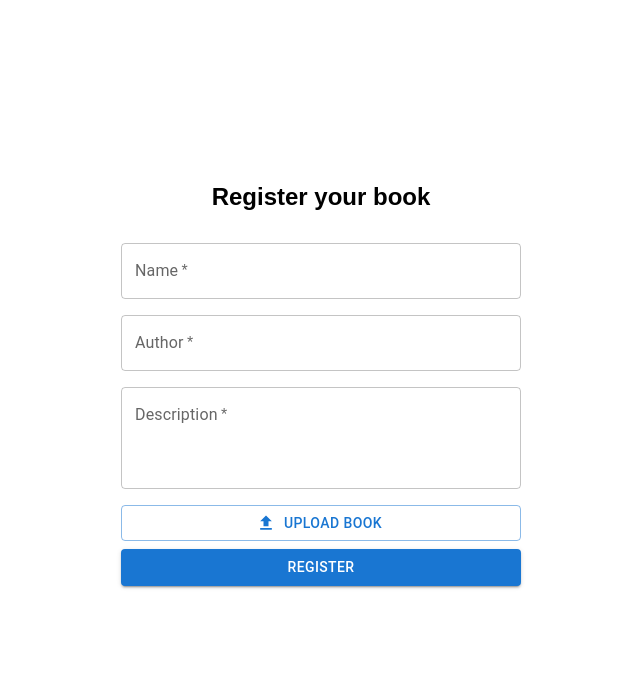
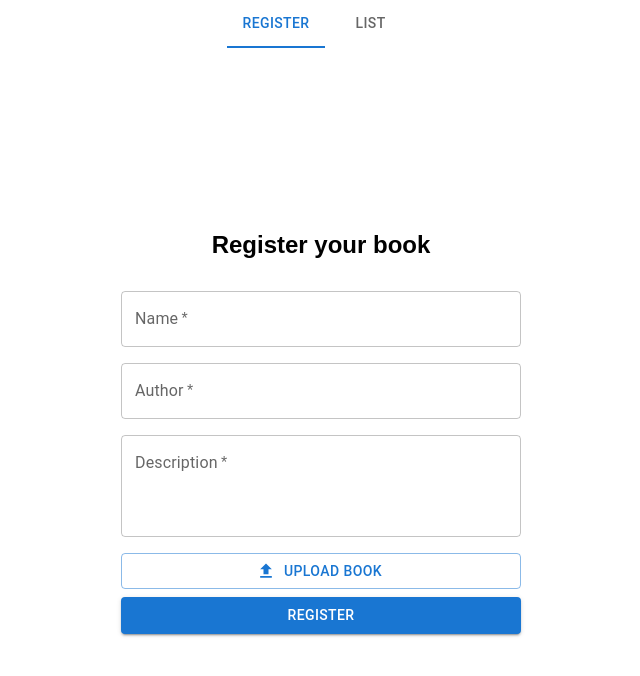
Before and after one commit to thiagocontelli/crud-front, a React (Create React App) app: page / in a window 1280 px wide. Shown: the top 676 px of the page, without its empty margins (319-959 px from the left). Built offline with nearby package versions, Linux system fonts and the light colour scheme.

Commit message:
feat: header created

```diff
--- a/src/App.tsx
+++ b/src/App.tsx
@@ -1,9 +1,25 @@
 import './styles/global.css';
 
 import { Registration } from './pages/Registration';
+import { Header } from './components/Header';
+import React from 'react';
 
 function App() {
-	return <Registration />;
+	const [value, setValue] = React.useState(0);
+
+	const handleChange = (event: React.SyntheticEvent, newValue: number) => {
+		setValue(newValue);
+	};
+
+	return (
+		<>
+			<Header
+				handleChange={handleChange}
+				value={value}
+			/>
+			{value === 0 ? <Registration /> : <h1>List</h1>}
+		</>
+	);
 }
 
 export default App;
--- /dev/null
+++ b/src/components/Header/index.tsx
@@ -0,0 +1,26 @@
+import * as M from '@mui/material';
+import React from 'react';
+
+interface Props {
+	value: number;
+	handleChange(event: React.SyntheticEvent, newValue: number): void;
+}
+
+export function Header({ handleChange, value }: Props) {
+	return (
+		<M.Tabs
+			value={value}
+			onChange={handleChange}
+			centered
+		>
+			<M.Tab
+				disableRipple
+				label='Register'
+			/>
+			<M.Tab
+				disableRipple
+				label='List'
+			/>
+		</M.Tabs>
+	);
+}
```
